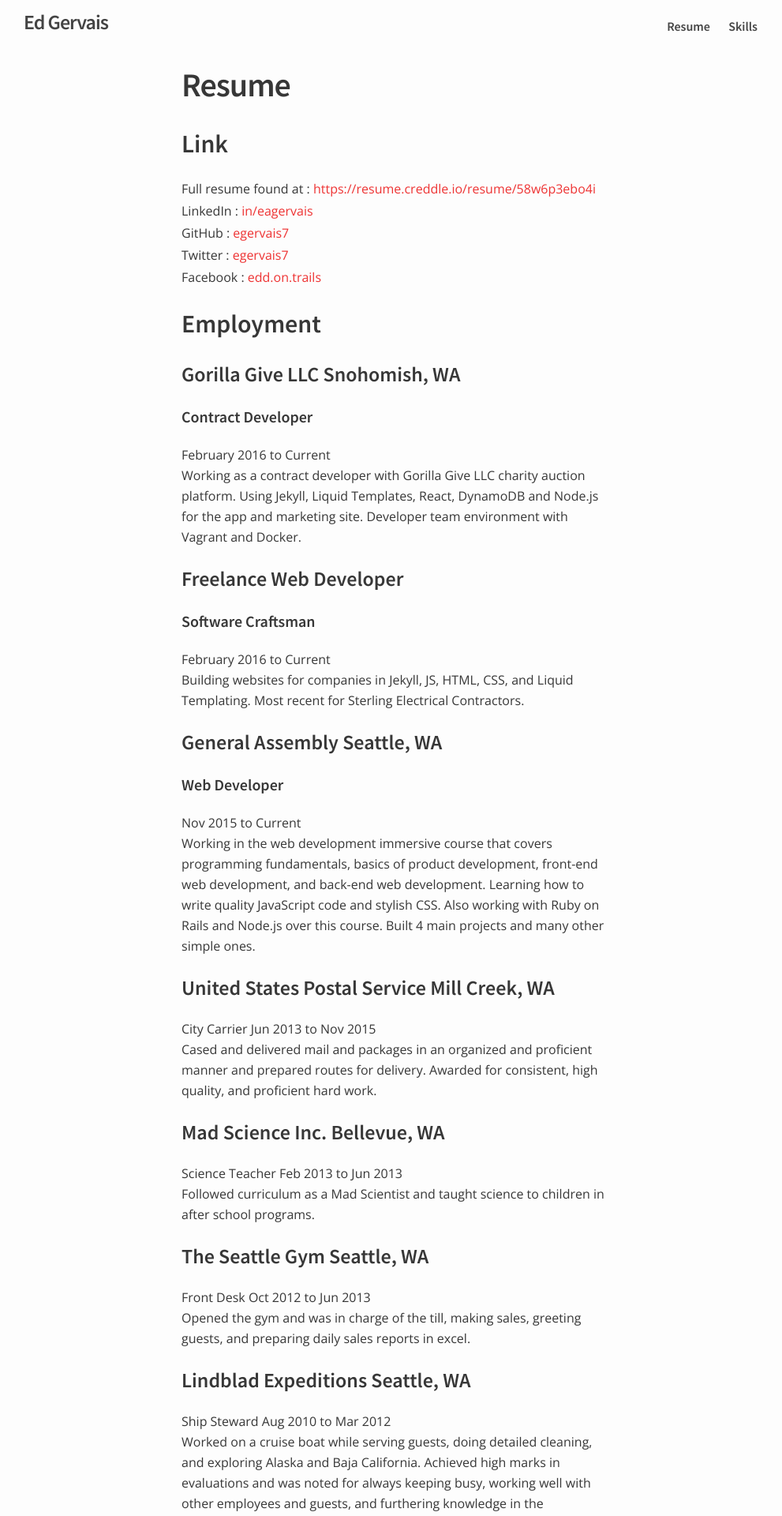
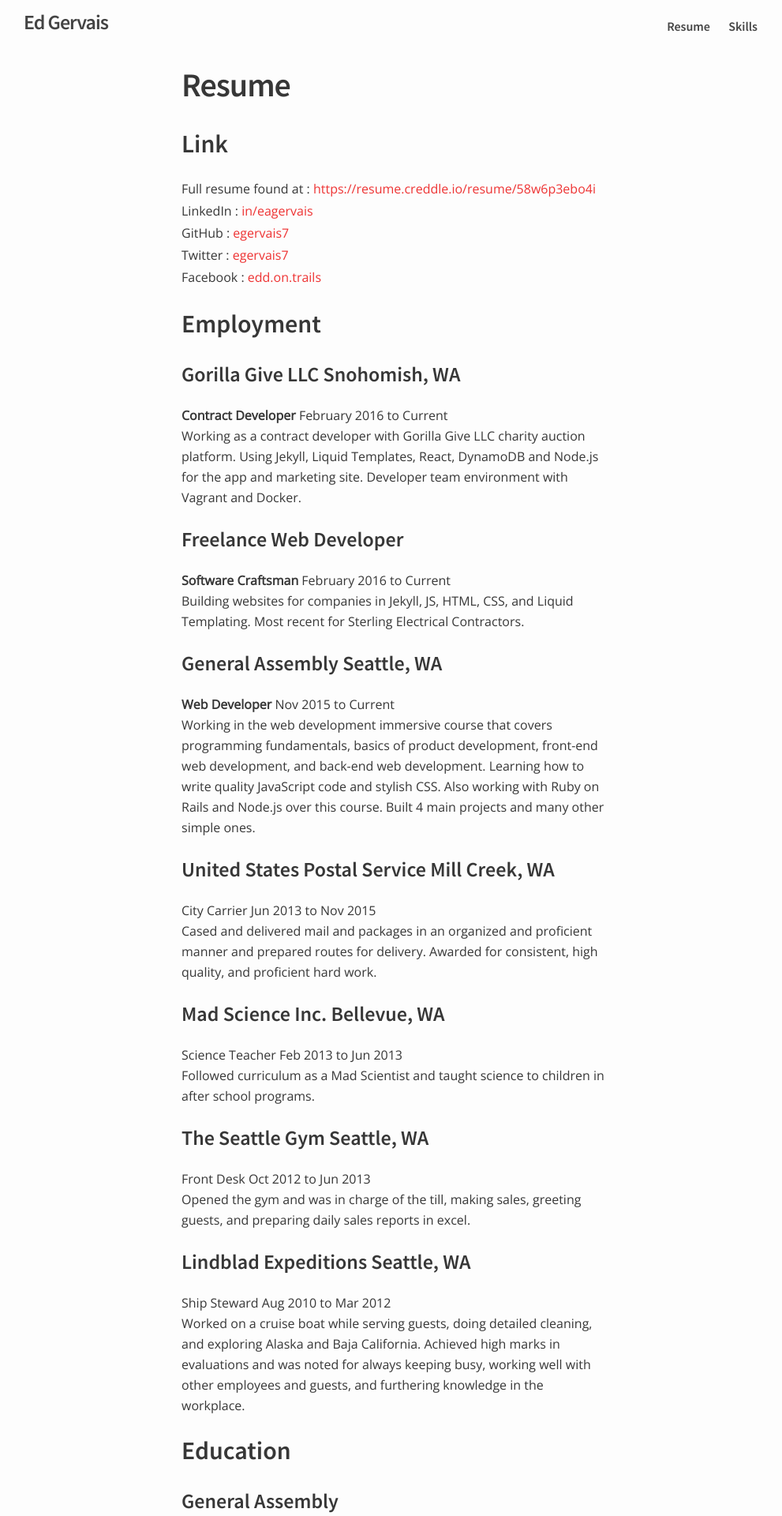
Before and after one commit to egervais7/myPortfolio, a Jekyll site: the page built from about.md, in a window 1280 px wide. Shown: the top 1920 px of the page at 79% size, without its empty margins (140-1131 px from the left). Built offline with Jekyll 4.4.1, drawn with Linux system fonts in a browser that asks for light colours.

Commit message:
added bold for job titles again

```diff
--- a/about.md
+++ b/about.md
@@ -15,18 +15,15 @@
 ## Employment
 
 ### Gorilla Give LLC Snohomish, WA<br>
-#### Contract Developer <br>
-  February 2016 to Current<br>
+  <b>Contract Developer</b> February 2016 to Current<br>
     Working as a contract developer with Gorilla Give LLC charity auction platform. Using Jekyll, Liquid Templates, React, DynamoDB and Node.js for the app and marketing site. Developer team environment with Vagrant and Docker.
 
 ### Freelance Web Developer <br>
-#### Software Craftsman <br>
-  February 2016 to Current<br>
+  <b>Software Craftsman</b> February 2016 to Current<br>
     Building websites for companies in Jekyll, JS, HTML, CSS, and Liquid Templating. Most recent for Sterling Electrical Contractors.
 
 ### General Assembly	Seattle, WA<br>
-#### Web Developer	<br>
-  Nov 2015 to Current<br>
+  <b>Web Developer</b>	Nov 2015 to Current<br>
     Working in the web development immersive course that covers programming fundamentals, basics of product development, front-end web development, and back-end web development. Learning how to write quality JavaScript code and stylish CSS. Also  working with Ruby on Rails and Node.js over this course. Built 4 main projects and many other simple ones.
 
 ### United States Postal Service	Mill Creek, WA<br>
```
